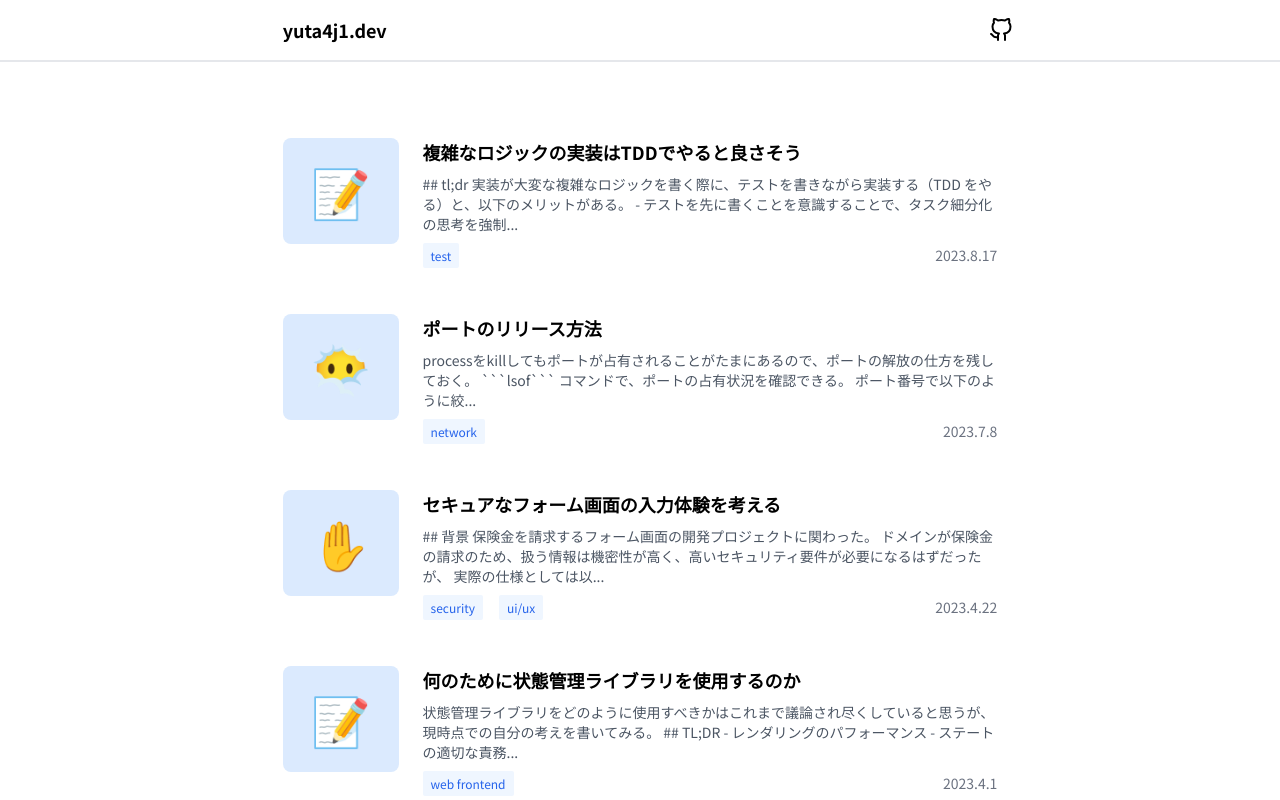
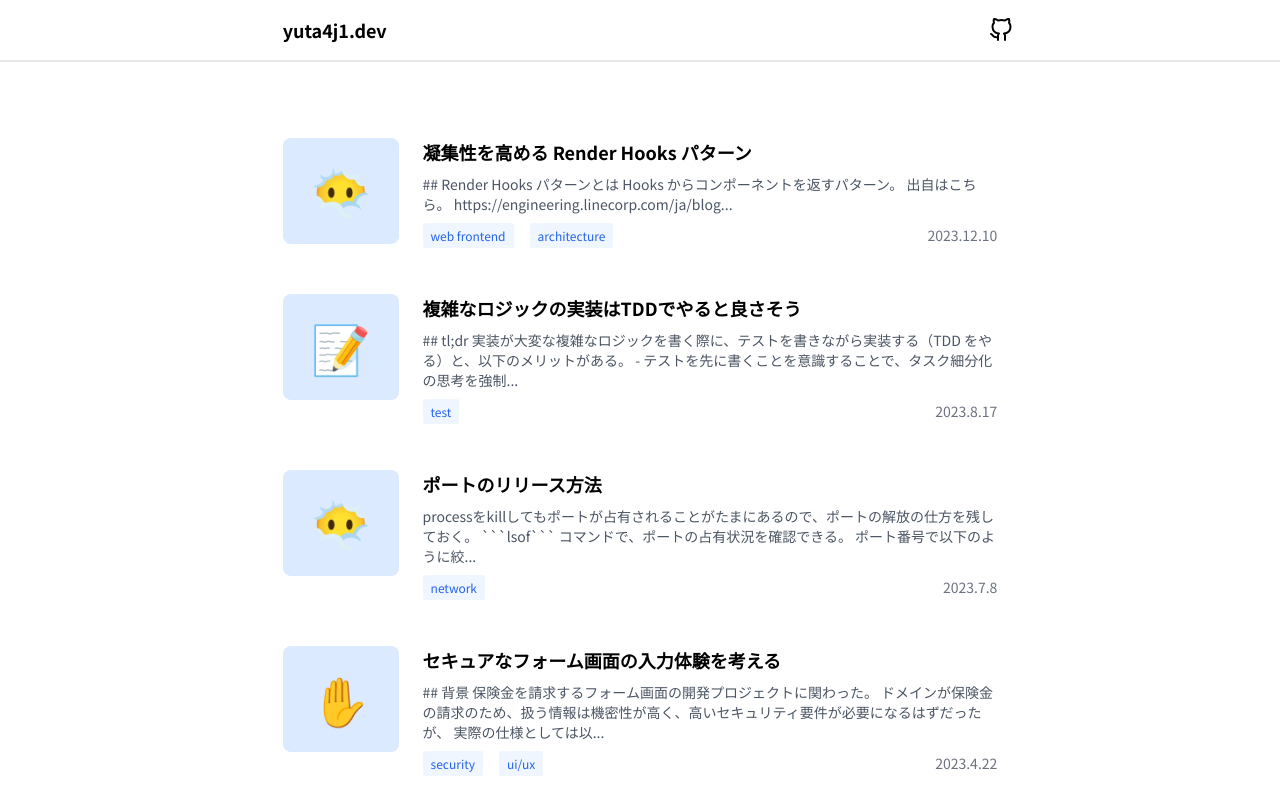
Before and after one commit to yuta4j1/yuta4j1.dev, a Next.js app: page / in a window 1280 px wide. Shown: the top 800 px of the page. Built offline with nearby package versions, Linux system fonts and the light colour scheme.

Commit message:
fix: sort by post date

```diff
--- a/libs/api.ts
+++ b/libs/api.ts
@@ -41,12 +41,19 @@ export function getPostBySlug(slug: string, fields: string[] = []) {
   return items
 }
 
+const stringToDate = (src: string): Date => {
+  return new Date(src.split('.').join('-'))
+}
+
 export function getAllPosts(fields: string[] = []) {
   const slugs = getPostSlugs()
-  // console.log('slugs', slugs)
   const posts = slugs
     .map(slug => getPostBySlug(slug, fields))
     // sort posts by date in descending order
-    .sort((post1, post2) => (post1.date > post2.date ? -1 : 1))
+    .sort((post1, post2) => {
+      const post1Date = stringToDate(post1.date)
+      const post2Date = stringToDate(post2.date)
+      return post1Date > post2Date ? -1 : 1
+    })
   return posts as unknown as Post[]
 }
```
